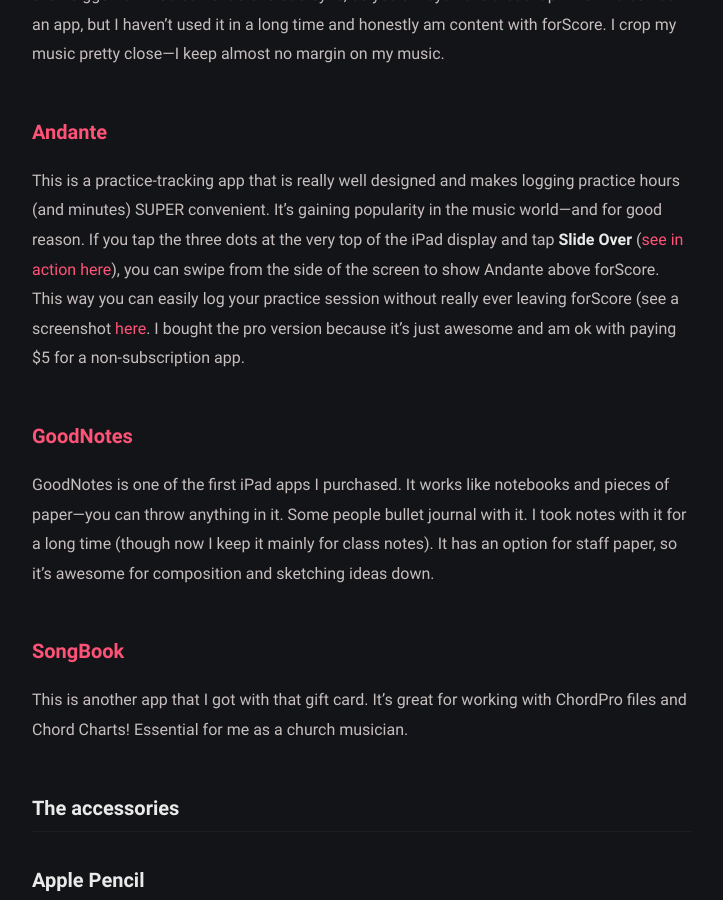
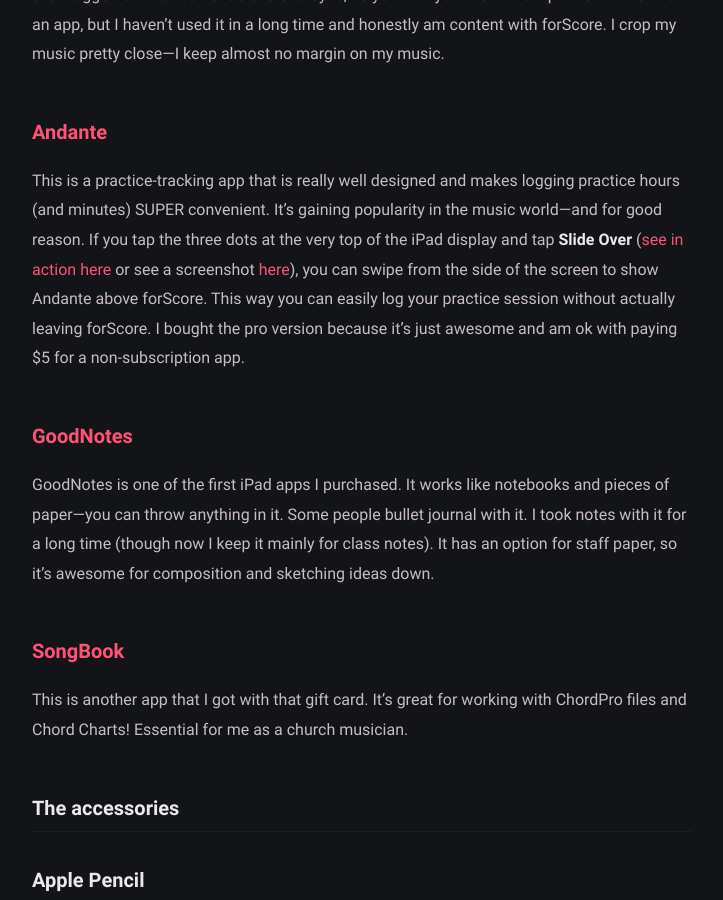
Before and after one commit to atrial-albumen/atrial-albumen.github.io, a Jekyll site: the page built from _posts/2023-05-25-i-use-an-ipad/2023-05-25-i-use-an-ipad.md, in a window 1280 px wide and 900 px high, scrolled down 1430 px. Shown: the whole window, without its empty margins (278-1001 px from the left). Built offline with Jekyll 4.4.1, drawn with Linux system fonts in a browser that asks for light colours.

Commit message:
Update 2023-05-25-i-use-an-ipad.md

```diff
--- a/_posts/2023-05-25-i-use-an-ipad/2023-05-25-i-use-an-ipad.md
+++ b/_posts/2023-05-25-i-use-an-ipad/2023-05-25-i-use-an-ipad.md
@@ -18,7 +18,7 @@
 #### [forScore](https://forscore.co/)
 I was skeptical… This app gets so much hype in the music world. It’s ubiquitous with digital, iPad sheet music. Plus it’s a paid app. I tried the free version of Piascore for a few months, and it was ok. I got by with it, but for my birthday a friend gave me an Apple gift card. Along with some other apps, I purchased forScore. And now I’m a believer. I recently followed the [London Musical Theatre Orchestra’s guide for using an iPad for sheet music](https://www.lmto.org/lmto-ipad-guide/), and I’m now an even bigger fan. You can enable iCloud sync, so you always have a backup. IMSLP also has an app, but I haven't used it in a long time and honestly am content with forScore. I crop my music pretty close—I keep almost no margin on my music.
 #### [Andante](https://apps.apple.com/us/app/andante-practice-journal/id1530262372)
-This is a practice-tracking app that is really well designed and makes logging practice hours (and minutes) SUPER convenient. It’s gaining popularity in the music world—and for good reason. If you tap the three dots at the very top of the iPad display and tap **Slide Over** ([see in action here](https://jonahlosh.com/assets/img/andante-slide-over.MP4)), you can swipe from the side of the screen to show Andante above forScore. This way you can easily log your practice session without really ever leaving forScore (see a screenshot [here](https://jonahlosh.com/assets/img/IMG_A1A16CD0BF7B-1.jpeg). I bought the pro version because it’s just awesome and am ok with paying $5 for a non-subscription app.
+This is a practice-tracking app that is really well designed and makes logging practice hours (and minutes) SUPER convenient. It’s gaining popularity in the music world—and for good reason. If you tap the three dots at the very top of the iPad display and tap **Slide Over** ([see in action here](https://jonahlosh.com/assets/img/andante-slide-over.MP4) or see a screenshot [here](https://jonahlosh.com/assets/img/IMG_A1A16CD0BF7B-1.jpeg)), you can swipe from the side of the screen to show Andante above forScore. This way you can easily log your practice session without actually leaving forScore. I bought the pro version because it’s just awesome and am ok with paying $5 for a non-subscription app.
 #### [GoodNotes](https://apps.apple.com/us/app/goodnotes-5/id1444383602)
 GoodNotes is one of the first iPad apps I purchased. It works like notebooks and pieces of paper—you can throw anything in it. Some people bullet journal with it. I took notes with it for a long time (though now I keep it mainly for class notes). It has an option for staff paper, so it’s awesome for composition and sketching ideas down.
 #### [SongBook](https://apps.apple.com/us/app/songbook-chordpro/id392888837)
```
